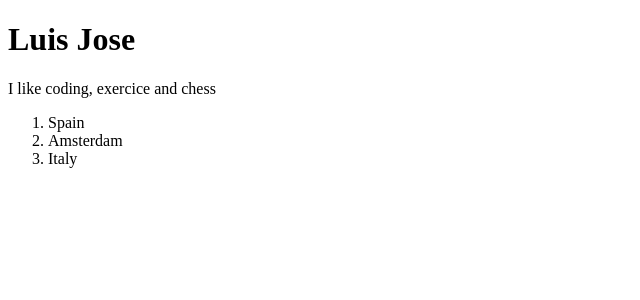
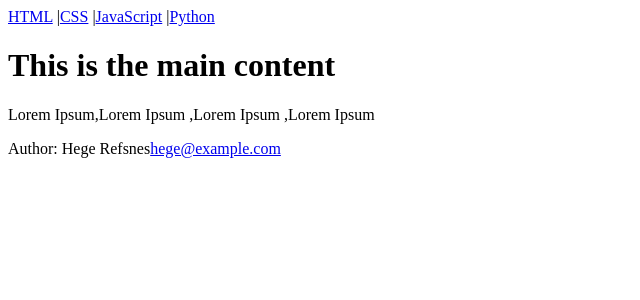
Before and after one commit to Luijom98/ReactJS_Course, a React (Create React App) app: page / in a window 1280 px wide. Shown: the top 300 px of the page, without its empty margins (0-640 px from the left). Built offline with nearby package versions, Linux system fonts and the light colour scheme.

Commit message:
FullComponent file FullComponent.js use other components making this the parent component, using child components.

```diff
--- /dev/null
+++ b/components/Footer.js
@@ -0,0 +1,14 @@
+function Footer() {
+  return (
+    <div>
+      <footer>
+        <p>
+          Author: Hege Refsnes
+          <a href="mailto:hege@example.com">hege@example.com</a>
+        </p>
+      </footer>
+    </div>
+  );
+}
+
+export default Footer;
--- /dev/null
+++ b/components/MainContent.js
@@ -0,0 +1,10 @@
+function MainContent() {
+  return (
+    <div>
+      <h1>This is the main content</h1>
+      <p>Lorem Ipsum,Lorem Ipsum ,Lorem Ipsum ,Lorem Ipsum </p>
+    </div>
+  );
+}
+
+export default MainContent;
--- /dev/null
+++ b/components/NavBar.js
@@ -0,0 +1,12 @@
+function NavBar() {
+  return (
+    <div>
+      <nav>
+        <a href="/html/">HTML</a> |<a href="/css/">CSS</a> |
+        <a href="/js/">JavaScript</a> |<a href="/python/">Python</a>
+      </nav>
+    </div>
+  );
+}
+
+export default NavBar;
--- /dev/null
+++ b/src/FullComponent.js
@@ -0,0 +1,16 @@
+import React from "react";
+import MainContent from "../components/MainContent";
+import NavBar from "/components/NavBar";
+import Footer from "/components/Footer";
+
+function FullComponent() {
+  return (
+    <div>
+      <NavBar />
+      <MainContent />
+      <Footer />
+    </div>
+  );
+}
+
+export default FullComponent;
--- a/src/index.js
+++ b/src/index.js
@@ -1,5 +1,5 @@
 import React from "react";
 import ReactDOM from "react-dom";
-import MyInfo from "/components/MyInfo";
+import FullComponent from "./FullComponent";
 
-ReactDOM.render(<MyInfo />, document.getElementById("root"));
+ReactDOM.render(<FullComponent />, document.getElementById("root"));
```
